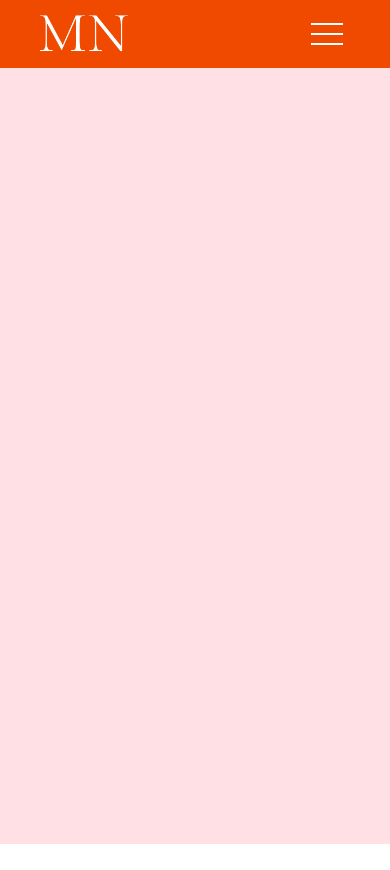
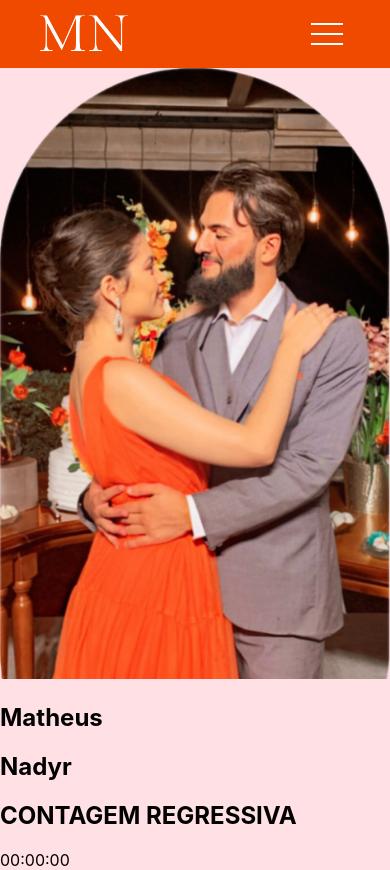
Before and after one commit to CaioVAzeredo/casamento_mn, a React (Create React App) app: page / in a window 390 px wide. Before the commit the page ends 844 px from the top, so only its background shows below. Built offline with nearby package versions, Linux system fonts and the light colour scheme.

Commit message:
colocado a foto das telas pequenas

```diff
--- a/src/App.js
+++ b/src/App.js
@@ -1,16 +1,17 @@
 import './App.css';
 import styled from 'styled-components';
 import Header from './Elementos/Header';
+import Body from './Elementos/Body';
 
 const AppContainer = styled.div`
 width: 100vw;
 height: 100vh;
-background-color: #FFE0E4;
 `
 function App() {
   return (
     <AppContainer>
       <Header />
+      <Body />
     </AppContainer>
   );
 }
--- /dev/null
+++ b/src/Elementos/Body/estilo.css
@@ -0,0 +1,6 @@
+@media(max-width: 768px) {
+
+.imgPequeno {
+    width: 100vw;
+}
+}
--- /dev/null
+++ b/src/Elementos/Body/index.js
@@ -0,0 +1,26 @@
+import styled from 'styled-components';
+import ImagemTelaPequena from '../../Assets/imagens/tela-celular.png'
+import './estilo.css'
+
+
+
+function Body() {
+    return (<main>
+        <section className='principal'>
+            <img src={ImagemTelaPequena} alt='Tela pequena' className='imgPequeno' />
+            <div>
+            <h1>Matheus</h1>
+            <h1>Nadyr</h1>
+
+            </div>
+        </section>
+        <section className='contagemRegressiva'>
+            <h2>CONTAGEM REGRESSIVA</h2>
+            00:00:00
+        </section>
+        <section className='secundario'>
+        </section>
+    </main>)
+}
+
+export default Body
--- a/src/Elementos/Header/estilo.css
+++ b/src/Elementos/Header/estilo.css
@@ -95,10 +95,10 @@ nav {
 
   .nav-list {
     position: absolute;
-    top: 5.7vh;
+    top: 4vh;
     right: 0;
     width: 50vw;
-    height: 92vh;
+    height: 50vh;
     background: #F04A00;
     flex-direction: column;
     align-items: center;
--- a/src/index.js
+++ b/src/index.js
@@ -13,6 +13,7 @@ body {
     sans-serif;
   -webkit-font-smoothing: antialiased;
   -moz-osx-font-smoothing: grayscale;
+  background-color: #FFE0E4;
 }
 
 code {
```
Also changed, not shown: src/Assets/imagens/tela-celular.png (added).
